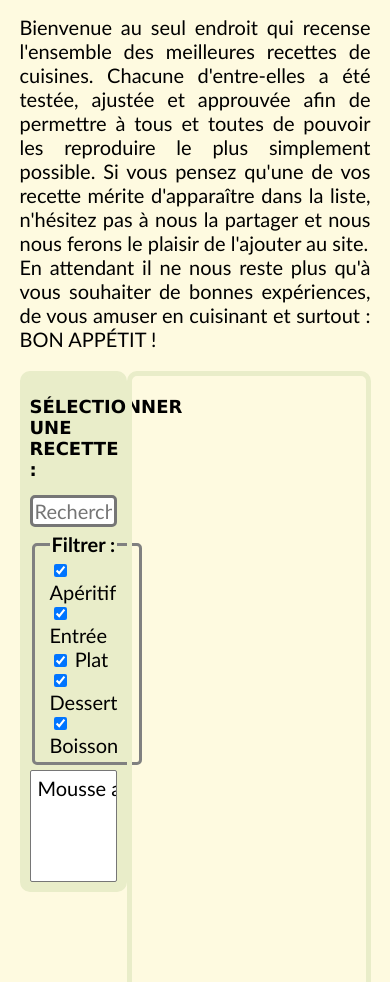
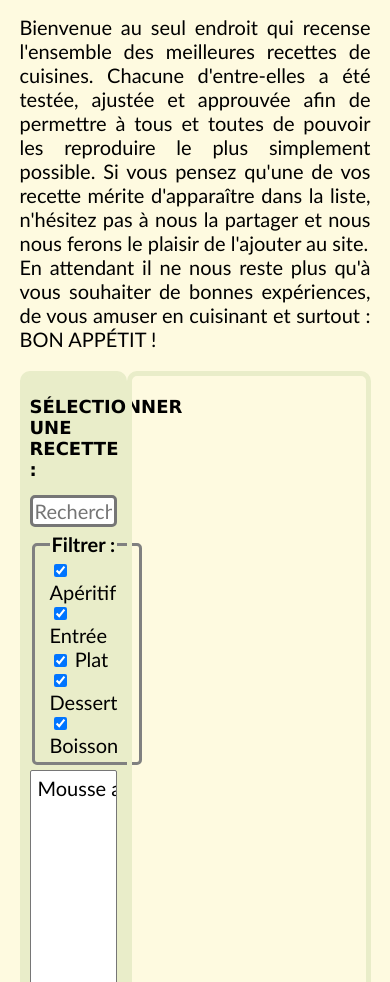
Before and after one commit to Tautheim/cooking-Perdu, a plain HTML site: page index.html in a window 390 px wide. Shown: the part 118-1100 px from the top of the page. Drawn offline with Linux system fonts and the light colour scheme.

Commit message:
restoring first commit
solution to put listbox on mobile wasn't effective.

```diff
--- a/index.html
+++ b/index.html
@@ -38,7 +38,7 @@
                         <label for="boisson">Boisson</label>
                     </div>
                 </fieldset>
-                <select id="listRecipes" name="listRecipes" multiple>
+                <select id="listRecipes" name="listRecipes" size="25">
                 </select>
             </section>
             <section class="showRecipe">
--- a/style.css
+++ b/style.css
@@ -111,18 +111,11 @@ fieldset{
     width: 100%;
 }
 
-.listRecipesContainer {
-    height: 600px; /* hauteur fixe */
-    overflow-y: auto; /* défilement si trop d’éléments */
-}
-
-#listRecipes {
+#listRecipes{
     width: 100%;
-    height: 100%;
     font-size: 20px;
     font-family: Calibri;
     padding: 5px;
-    box-sizing: border-box; /* pour que padding ne casse pas la taille */
 }
 
 .upper {
```
